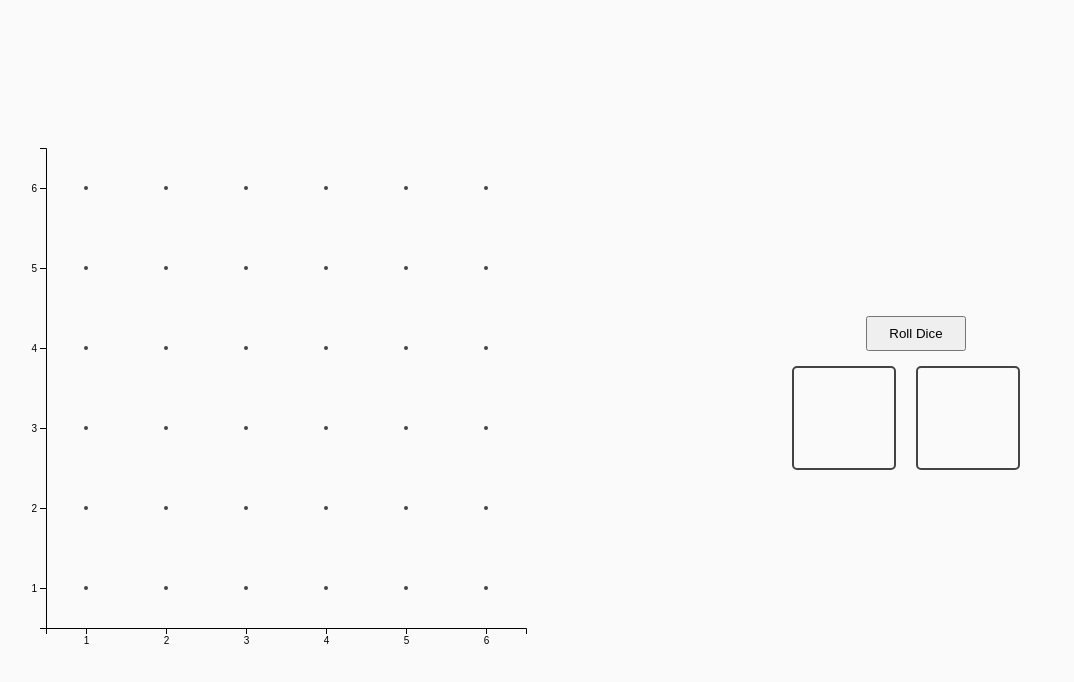
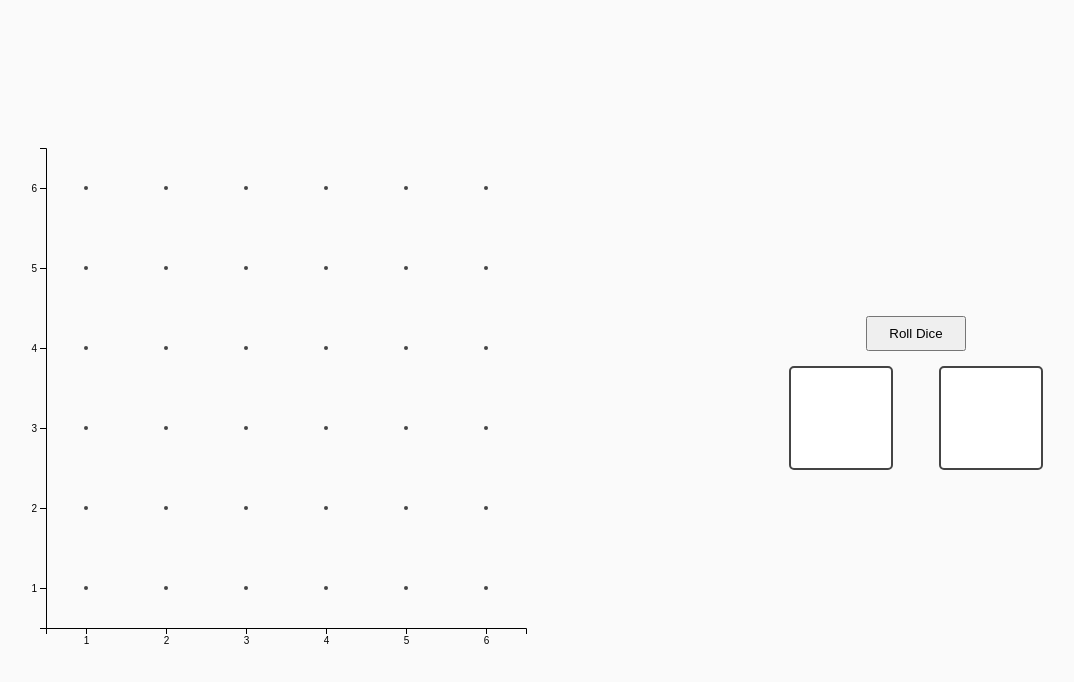
Before and after one commit to nkabrown/recess, a website with bundled scripts: page sample-space/index.html in a window 1280 px wide. Shown: the whole page, without its empty margins (44-1118 px from the left). Built offline with nearby package versions, Linux system fonts and the light colour scheme.

```diff
--- a/sample-space/style.css
+++ b/sample-space/style.css
@@ -26,6 +26,8 @@
 .dice-container {
   display: flex;
   flex-direction: row;
+  justify-content: space-around;
+  width: 300px;
 }
 
 button {
@@ -43,7 +45,7 @@
   font-size: 22px;
   margin-top: 15px;
   margin-bottom: 15px;
-  margin-right: 20px;
+  background-color: #fff;
   border: 2px solid #444;
   border-radius: 5px;
 }
```
Also changed, not shown: sample-space/__tests__/sample-space-spec.js (added, +14 -0 lines), sample-space/package.json (added, +10 -0 lines), sample-space/.babelrc (added), 1 other file.
